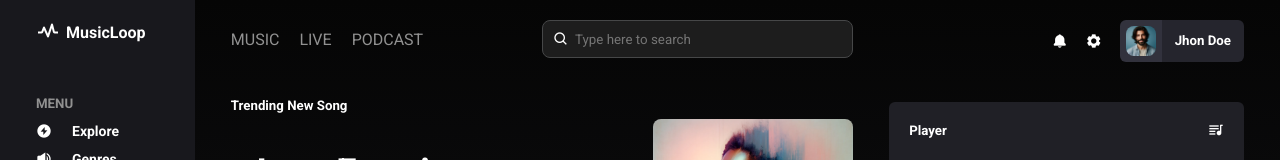
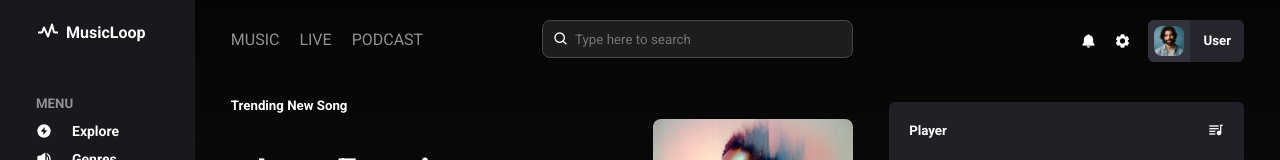
Before and after one commit to gunita27/BeatFlow, a plain HTML site: page index.html in a window 1280 px wide. Shown: the top 160 px of the page. Drawn offline with nearby package versions, Linux system fonts and the light colour scheme.

Commit message:
updated username

```diff
--- a/index.html
+++ b/index.html
@@ -236,7 +236,7 @@
                         <img src="assets/profile.png">
                     </div>
                     <div class="right">
-                        <h5>Jhon Doe</h5>
+                        <h5>User</h5>
                     </div>
                 </div>
             </div>
```
